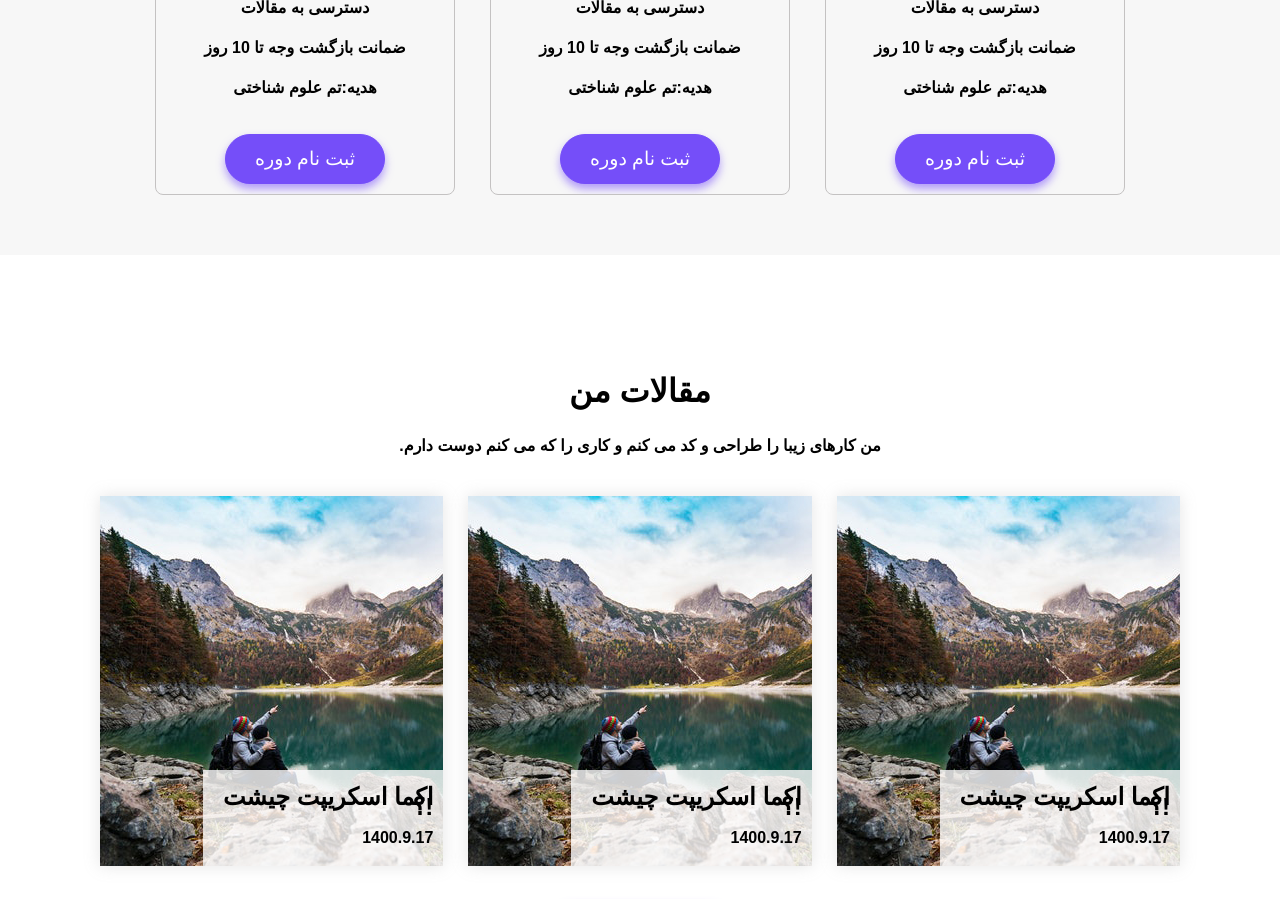
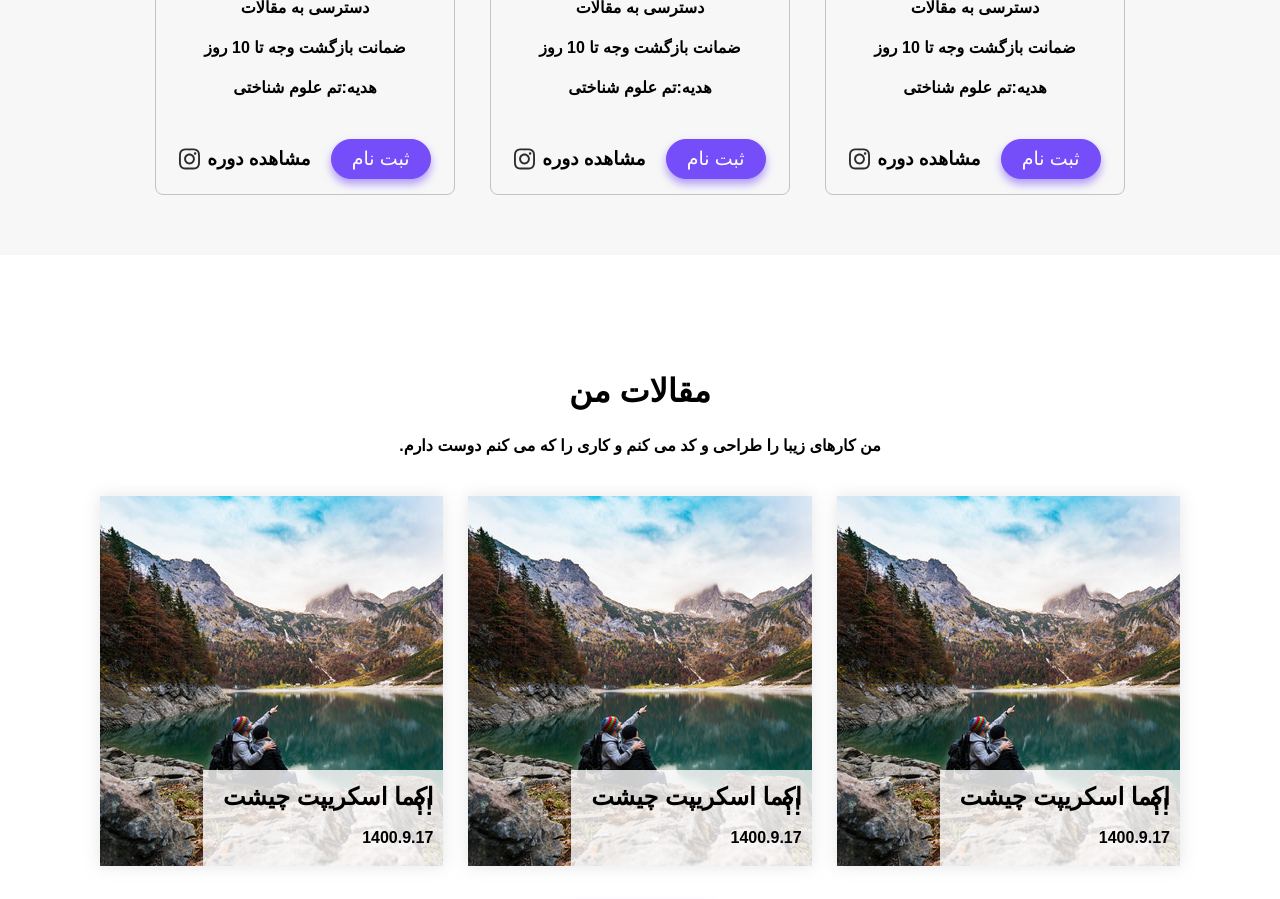
Before and after one commit to Mousavi-69/Resumes, a Vue app: page / in a window 1280 px wide. Shown: the part 4400-5299 px from the top of the page. Built offline with nearby package versions, Linux system fonts and the light colour scheme; a web font is replaced by a local one.

Commit message:
add show tutorial page & change tutorial component

```diff
--- a/src/Routing.ts
+++ b/src/Routing.ts
@@ -7,6 +7,12 @@ const routes = [
     component: () => import("@/pages/Main_page.vue")
 
   },
+  {
+    path: "/tutorial",
+    name: "tutorial_page",
+    component: () => import("@/pages/Tutorial_page.vue")
+
+  },
 
 ];
 const router = createRouter({
--- a/src/components/ShapeComponent/TutorialsComponent.vue
+++ b/src/components/ShapeComponent/TutorialsComponent.vue
@@ -21,7 +21,7 @@ const props = defineProps<{
         <h4>{{ props.price }}</h4>
         <h5 class="vahed">تومان</h5>
       </div>
-       <hr />
+      <hr />
     </div>
 
     <div class="section2">
@@ -35,9 +35,9 @@ const props = defineProps<{
     <div class="footer">
       <buttonVue
         class="btn"
-        :width-btn="160"
-        :height-btn="50"
-        :text="'ثبت نام دوره '"
+        :width-btn="100"
+        :height-btn="40"
+        :text="'ثبت نام  '"
         :id="'#'"
         :bg-color="'#754ef9'"
         :text-color="'white'"
@@ -45,6 +45,10 @@ const props = defineProps<{
         :hover-text-color="'#754ef9'"
         :border-color="'#754ef9'"
       ></buttonVue>
+      <div class="show">
+        <h3>مشاهده دوره</h3>
+        <fa class="icon" :icon="['fab', 'instagram']" />
+      </div>
     </div>
   </div>
 </template>
@@ -67,7 +71,6 @@ const props = defineProps<{
     transform: translateY(-7px);
     box-shadow: 0 1px 15px 5px rgb(216, 216, 216);
   }
-
 }
 .header {
   height: 50px;
@@ -81,10 +84,11 @@ const props = defineProps<{
   padding-right: 30px;
   padding-left: 30px;
   line-height: 20px;
-.description{
-  height: 60px;
-}  .price {
-      height: 20px;
+  .description {
+    height: 60px;
+  }
+  .price {
+    height: 20px;
     display: flex;
     justify-content: center;
     align-items: center;
@@ -94,7 +98,7 @@ const props = defineProps<{
     }
   }
 }
-.section2{
+.section2 {
   height: 200px;
 }
 
@@ -102,5 +106,25 @@ const props = defineProps<{
   height: 50px;
   display: flex;
   justify-content: center;
+  align-items: center;
+
+    .show{
+display: flex;
+justify-content: center;
+align-items: center;
+margin-right: 20px;
+
+.icon {
+      color: rgb(46, 44, 44);
+      font-size: 1.5rem;
+      margin-right: 7px;
+    }
+    &:hover{
+     color: #754ef9;
+     .icon{
+      color: #754ef9;
+     }
+    }
+    }
 }
 </style>
--- a/src/components/Tutorials.vue
+++ b/src/components/Tutorials.vue
@@ -1,15 +1,21 @@
 <script setup lang="ts">
 import TutorialsComponent from "./ShapeComponent/TutorialsComponent.vue";
+import { useRouter } from "vue-router";
+const router = useRouter();
+//Open Tutorial Page
+function openTutorial(id: number) {
+  router.push({ name: 'tutorial_page', params: { id: 1 } });
+}
 </script>
 <template>
   <div class="container">
     <div class="title">
-      <h2>آموزش ها</h2
-      >
-
+      <h2>آموزش ها</h2>
     </div>
     <div class="tutorials">
+      <!--in openTutorial => 1 is ID for List -->
       <TutorialsComponent
+        @click="openTutorial(1)"
         :title="'علوم شناختی'"
         :description="' و ببیبسبییبتوضیحات دوره متنی حد اکثر دو خطی می باشد که در مورد کلیات و هدف دوره است'"
         :price="'150000'"
@@ -18,7 +24,7 @@ import TutorialsComponent from "./ShapeComponent/TutorialsComponent.vue";
         :section3="'ضمانت بازگشت وجه تا 10 روز'"
         :section4="'هدیه:تم علوم شناختی'"
       ></TutorialsComponent>
-     <TutorialsComponent
+      <TutorialsComponent
         :title="'علوم شناختی'"
         :description="'توضیحات دوره'"
         :price="'150000'"
@@ -27,7 +33,7 @@ import TutorialsComponent from "./ShapeComponent/TutorialsComponent.vue";
         :section3="'ضمانت بازگشت وجه تا 10 روز'"
         :section4="'هدیه:تم علوم شناختی'"
       ></TutorialsComponent>
-       <TutorialsComponent
+      <TutorialsComponent
         :title="'علوم شناختی'"
         :description="'توضیحات دوره'"
         :price="'150000'"
--- /dev/null
+++ b/src/pages/Tutorial_page.vue
@@ -0,0 +1,9 @@
+<template>
+<div>
+    این صفحه مربوط به آموزش ID 1 است
+</div>
+</template>
+<script>
+</script>
+<style>
+</style>
```
